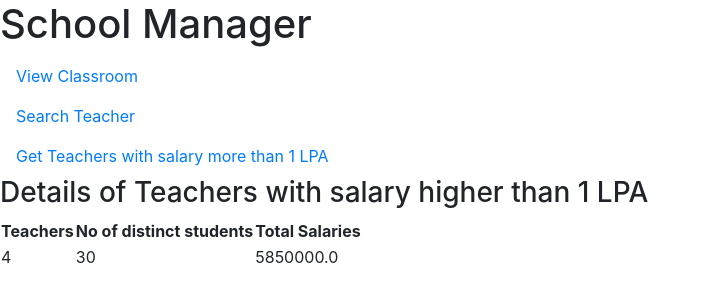
After one commit to maheshgudi/school-management-dashboard, a Django app: page /home/get_teachers_by_salaries in a window 1280 px wide. The commit adds this page. Shown: the top 302 px of the page, without its empty margins (0-710 px from the left). Run offline with Django 3.2, Linux system fonts and the light colour scheme; data comes from the database, SQL or seed files in the repository; both versions use the stored data as it was after the commit; some libraries are stand-ins or nearby versions.

Commit message:
Get number of students taught by teachers earning more than 1 Lac per month and the sum of their salaries.

```diff
--- a/schoolmanager/entity/forms.py
+++ b/schoolmanager/entity/forms.py
@@ -9,7 +9,7 @@ class SearchTeacher(forms.Form):
 
     def save(self, query):
         try:
-            teacher = Class.objects.filter(teacher__full_name__icontains=query)
+            teacher = Class.objects.filter_teachers(query)
         except Class.DoesNotExist:
             teacher = None
         return teacher
--- a/schoolmanager/entity/models.py
+++ b/schoolmanager/entity/models.py
@@ -65,12 +65,18 @@ class Chapter(models.Model):
     def __str__(self):
         return f"Chapter: {self.name}"
 
+class ClassManager(models.Manager):
+
+    def filter_teachers(self, teacher_name):
+        return Class.objects.filter(teacher__full_name__icontains=teacher_name)
+
 
 class Class(models.Model):
     room = models.ForeignKey("ClassRoom", on_delete=models.CASCADE)
     subject = models.ForeignKey("Subject", on_delete=models.CASCADE)
     teacher = models.ForeignKey("Teacher", on_delete=models.CASCADE)
     students = models.ManyToManyField("Student")
+    objects = ClassManager()
 
     def __str__(self):
         return f"Class: {self.subject.name} is taken by {self.teacher.full_name} in room {self.room.shape}"
--- a/schoolmanager/entity/templates/entity/base.html
+++ b/schoolmanager/entity/templates/entity/base.html
@@ -20,7 +20,8 @@
 
 <nav class="nav flex-column">
   <a class="nav-link active" href="get_class_info">View Classroom</a>
-  <a class="nav-link" href="#">Search Teacher</a>
+  <a class="nav-link" href="search_teacher">Search Teacher</a>
+  <a class="nav-link" href="get_teachers_by_salaries">Get Teachers with salary more than 1 LPA </a>
   <!-- <a class="nav-link" href="#">Link</a> -->
   <!-- <a class="nav-link disabled" href="#">Disabled</a> -->
 </nav>
--- a/schoolmanager/entity/templates/entity/search_teacher.html
+++ b/schoolmanager/entity/templates/entity/search_teacher.html
@@ -5,7 +5,7 @@
 	{{form}}
 	<input type="submit" name="submit" value="Search">
 </form>
-
+{% if class %}
 <table border="2">
 	<tr>
 		<th>Teacher</th>
@@ -30,4 +30,5 @@
 	</tr>
 	{% endfor %}
 </table>
+{% endif %}
 {% endblock %}
--- /dev/null
+++ b/schoolmanager/entity/templates/entity/teachers_salaries.html
@@ -0,0 +1,18 @@
+{% extends "entity/base.html" %}
+{% block page %}
+
+<h3>Details of Teachers with salary higher than 1 LPA </h3>
+<table>
+	<tr>
+		<th>Teachers </th>
+		<th>No of distinct students</th>
+		<th>Total Salaries </th>
+	</tr>
+	<tr>
+		<td>{{teachers.teacher__count}}</td>
+		<td>{{total_students.students__count}}</td>
+		<td>{{total_salaries.teacher__salary__sum}}</td>
+	</tr>
+</table>
+
+{% endblock %}
--- a/schoolmanager/entity/urls.py
+++ b/schoolmanager/entity/urls.py
@@ -5,4 +5,5 @@ from . import views
 urlpatterns = [
     path("get_class_info", views.get_class_info, name="get_class_info"),
     path("search_teacher", views.SearchTeacherFormView.as_view(), name="search_teacher"),
+    path("get_teachers_by_salaries", views.get_teachers_by_salaries, name="get_teachers_by_salaries"),
 ]
--- a/schoolmanager/entity/views.py
+++ b/schoolmanager/entity/views.py
@@ -1,5 +1,7 @@
 from django.shortcuts import render
 from django.views import View
+from django.db.models import Sum, Count
+
 from .models import (
     Teacher,
     Student,
@@ -12,7 +14,7 @@ from .models import (
 from .forms import SearchTeacher
 
 def get_class_info(request):
-    classes = Class.objects.order_by("id")
+    classes = Class.objects.all()
     context = {"classes": classes}
     return render(request, "entity/classroom_details.html", context)
 
@@ -34,3 +36,28 @@ class SearchTeacherFormView(View):
             classes = form.save(query=query)
             context.update({"class":classes})
         return render(request, self.template_name, context)
+
+
+def get_teachers_by_salaries(request):
+    # @TODO- Create a form to search teachers by salary caps.
+    # For now writing a hardcoded 1 LPA
+
+    context = {}
+    salary_lower_cap = 100000
+    classes =  Class.objects.filter(teacher__salary__gt=salary_lower_cap)
+    total_salaries = classes.aggregate(Sum("teacher__salary"))
+    total_students = classes.aggregate(Count("students", distinct=True))
+    total_teachers = classes.aggregate(Count("teacher", distinct=True))
+    context.update(
+        {"total_students": total_students,
+         "total_salaries":total_salaries,
+         "teachers": total_teachers,
+         })
+    return render(request, "entity/teachers_salaries.html", context)
+
+class MultipleTeachersView(View):
+    template_name = 'entity/.html'
+
+    def get(self, request, *args, **kwargs):
+        form = self.form_class()
+        return render(request, self.template_name, {'form': form})
--- a/schoolmanager/schoolmanager/urls.py
+++ b/schoolmanager/schoolmanager/urls.py
@@ -14,8 +14,12 @@ Including another URLconf
     2. Add a URL to urlpatterns:  path('blog/', include('blog.urls'))
 """
 from django.contrib import admin
-from django.urls import path
+from django.urls import path, include, re_path
+from entity import urls as entity_urls
+from django.views.generic import TemplateView
 
 urlpatterns = [
     path('admin/', admin.site.urls),
+    path("home/", TemplateView.as_view(template_name="entity/base.html")),
+    re_path(r"home/", include(entity_urls)),
 ]
```
Also changed, not shown: schoolmanager/db.sqlite3.
